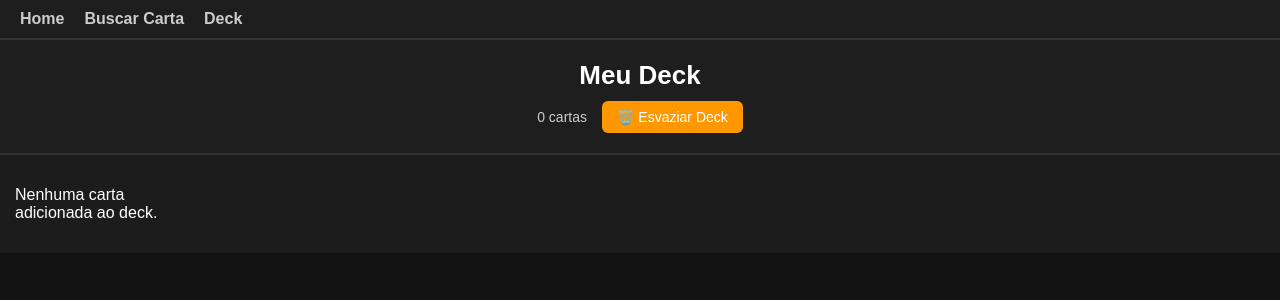
After one commit to GleisonPS/Imprimir_deck_YGO, a Django app: page /deck/ in a window 1280 px wide. The commit adds this page. Shown: the top 300 px of the page. Run offline with Django 5.2, Linux system fonts and the light colour scheme.

Commit message:
Adiciona a página do deck com a lógica de exibição e manipulação de cartas. Atualiza as rotas e links de navegação para incluir a nova página.

```diff
--- /dev/null
+++ b/PrepararD/static/css/deck.css
@@ -0,0 +1,132 @@
+/* ===== Reset ===== */
+body {
+  background-color: #121212;
+  font-family: Arial, sans-serif;
+  margin: 0;
+  padding: 0;
+  color: white;
+}
+
+/* ===== Navbar ===== */
+.navbar {
+  background: #1e1e1e;
+  padding: 10px 20px;
+  border-bottom: 2px solid #333;
+  position: sticky;
+  top: 0;
+  z-index: 1000;
+}
+
+.navbar ul {
+  list-style: none;
+  margin: 0;
+  padding: 0;
+  display: flex;
+  gap: 20px;
+}
+
+.navbar li {
+  display: inline;
+}
+
+.navbar a {
+  text-decoration: none;
+  color: #ccc;
+  font-weight: bold;
+  transition: color 0.2s;
+}
+
+.navbar a:hover {
+  color: #ffcc00;
+}
+
+.navbar a.ativo {
+  color: #ffcc00;
+  border-bottom: 2px solid #ffcc00;
+  padding-bottom: 2px;
+}
+
+/* ===== Cabeçalho ===== */
+.deck-header {
+  text-align: center;
+  padding: 20px;
+  background: #1e1e1e;
+  border-bottom: 2px solid #333;
+}
+
+.deck-header h1 {
+  margin: 0;
+  font-size: 26px;
+}
+
+.deck-info {
+  margin-top: 10px;
+  display: flex;
+  justify-content: center;
+  align-items: center;
+  gap: 15px;
+}
+
+#deck-count {
+  font-size: 14px;
+  color: #ccc;
+}
+
+/* ===== Botões ===== */
+.limpar-btn {
+  padding: 8px 15px;
+  font-size: 14px;
+  border: none;
+  border-radius: 6px;
+  background: #ff9800;
+  color: white;
+  cursor: pointer;
+  transition: background 0.2s;
+}
+
+.limpar-btn:hover {
+  background: #e67e00;
+}
+
+.remover-btn {
+  margin-top: 5px;
+  padding: 3px 8px;
+  font-size: 12px;
+  border: none;
+  border-radius: 5px;
+  background: #ff4d4d;
+  color: white;
+  cursor: pointer;
+  transition: background 0.2s;
+}
+
+.remover-btn:hover {
+  background: #cc0000;
+}
+
+/* ===== Grid de cartas ===== */
+.deck-grid {
+  display: grid;
+  grid-template-columns: repeat(auto-fill, minmax(140px, 1fr));
+  gap: 15px;
+  background-color: #1c1c1c;
+  padding: 15px;
+}
+
+.deck-card {
+  background: #2a2a2a;
+  border-radius: 8px;
+  padding: 5px;
+  text-align: center;
+  box-shadow: 0 0 8px rgba(255, 255, 255, 0.2);
+}
+
+.deck-card img {
+  width: 100%;
+  border-radius: 6px;
+  transition: transform 0.2s;
+}
+
+.deck-card img:hover {
+  transform: scale(1.05);
+}
--- /dev/null
+++ b/PrepararD/static/js/deck.js
@@ -0,0 +1,62 @@
+document.addEventListener("DOMContentLoaded", () => {
+  const container = document.getElementById("deck-container");
+  const limparBtn = document.getElementById("limpar-deck");
+  const deckCount = document.getElementById("deck-count");
+  let carrinho = JSON.parse(localStorage.getItem("cart-item")) || [];
+
+  function atualizarDeck() {
+    container.innerHTML = "";
+    let totalCartas = 0;
+
+    if (carrinho.length === 0) {
+      container.innerHTML = '<p style="color:white;">Nenhuma carta adicionada ao deck.</p>';
+      deckCount.textContent = "0 cartas";
+      return;
+    }
+
+    carrinho.forEach(carta => {
+      totalCartas += carta.quantidade;
+
+      for (let i = 0; i < carta.quantidade; i++) {
+        const div = document.createElement("div");
+        div.className = "deck-card";
+
+        div.innerHTML = `
+          <img src="${carta.imagem}" alt="${carta.nome}">
+          <p style="font-size:12px; text-align:center;">${carta.nome}</p>
+          <button class="remover-btn">Remover</button>
+        `;
+
+        div.querySelector(".remover-btn").addEventListener("click", () => {
+          removerCarta(carta.nome);
+        });
+
+        container.appendChild(div);
+      }
+    });
+
+    deckCount.textContent = `${totalCartas} carta${totalCartas > 1 ? "s" : ""}`;
+  }
+
+  function removerCarta(nome) {
+    let item = carrinho.find(c => c.nome === nome);
+    if (item) {
+      item.quantidade -= 1;
+      if (item.quantidade <= 0) {
+        carrinho = carrinho.filter(c => c.nome !== nome);
+      }
+      localStorage.setItem("cart-item", JSON.stringify(carrinho));
+      atualizarDeck();
+    }
+  }
+
+  limparBtn.addEventListener("click", () => {
+    if (confirm("Tem certeza que deseja esvaziar o deck inteiro?")) {
+      carrinho = [];
+      localStorage.setItem("cart-item", JSON.stringify(carrinho));
+      atualizarDeck();
+    }
+  });
+
+  atualizarDeck();
+});
--- a/PrepararD/templates/BuscaCards.html
+++ b/PrepararD/templates/BuscaCards.html
@@ -15,7 +15,7 @@
     <ul>
       <li><a href="{% url 'home' %}">Home</a></li>
       <li><a href="{% url 'BuscaCard' %}">Buscar Carta</a></li>
-      <li><a href="#">Deck</a></li>
+      <li><a href="{% url 'deck' %}">Deck</a></li>
       <li class="dropdown">
         <button class="dropbtn">Cartas 🂠</button>
         <div class="dropdown-content" id="lista-carrinho">
--- /dev/null
+++ b/PrepararD/templates/deck.html
@@ -0,0 +1,36 @@
+{% load static %}
+<!DOCTYPE html>
+<html lang="pt-br">
+<head>
+  <meta charset="UTF-8">
+  <title>Meu Deck</title>
+  <link rel="stylesheet" href="{% static 'css/deck.css' %}">
+</head>
+<body>
+
+  <!-- ===== Menu de Navegação ===== -->
+  <nav class="navbar">
+    <ul>
+       <li><a href="{% url 'home' %}">Home</a></li>
+      <li><a href="{% url 'BuscaCard' %}">Buscar Carta</a></li>
+      <li><a href="#">Deck</a></li>
+    </ul>
+  </nav>
+
+  <!-- ===== Cabeçalho ===== -->
+  <header class="deck-header">
+    <h1>Meu Deck</h1>
+    <div class="deck-info">
+      <span id="deck-count">0 cartas</span>
+      <button id="limpar-deck" class="limpar-btn">🗑️ Esvaziar Deck</button>
+    </div>
+  </header>
+
+  <!-- ===== Conteúdo Principal ===== -->
+  <main>
+    <div id="deck-container" class="deck-grid"></div>
+  </main>
+
+  <script src="{% static 'js/deck.js' %}"></script>
+</body>
+</html>
--- a/PrepararD/templates/resumo.html
+++ b/PrepararD/templates/resumo.html
@@ -16,7 +16,7 @@
     <ul>
       <li><a href="#">Home</a></li>
       <li><a href="{% url 'BuscaCard' %}">Buscar Carta</a></li>
-      <li><a href="#">Deck</a></li>
+      <li><a href="{% url 'deck' %}">Deck</a></li>
     </ul>
   </nav>
 
--- a/PrepararD/urls.py
+++ b/PrepararD/urls.py
@@ -6,4 +6,6 @@ urlpatterns = [
 
     path('BuscaCard/', BuscarCards, name='BuscaCard'),  # Página HTML
     path('api/carrinho/', receber_carrinho, name='receber_carrinho'),
+
+    path('deck/', deck, name='deck'),  # Página Deck
 ]
--- a/PrepararD/views.py
+++ b/PrepararD/views.py
@@ -6,21 +6,6 @@ from django.views.decorators.csrf import csrf_exempt  # importante!
 def pagina_usuarios(request):
     return render(request, 'home.html')
 
-# API para retornar os dados em JSON
-def listar_usuarios(request):
-    usuarios = [
-        {"id": 1, "nome": "Ana", "idade": 28},
-        {"id": 2, "nome": "João", "idade": 34},
-        {"id": 3, "nome": "Carlos", "idade": 22},
-        {"id":4, "nome": "Maria", "idade": 30},
-        {"id":5, "nome": "Pedro", "idade": 25},
-        {"id":6, "nome": "Lucas", "idade": 29},
-        {"id":7, "nome": "Fernanda", "idade": 31},
-        {"id":8, "nome": "Juliana", "idade": 27},
-        {"id":9, "nome": "Roberto", "idade": 35},
-        {"id":10, "ah": "Tatiane", "idade": 26}
-    ]
-    return JsonResponse({"dados": usuarios})
 
 def home(request):
     return render(request, 'resumo.html')
@@ -29,6 +14,8 @@ def home(request):
 def BuscarCards(request):
     return render(request, 'BuscaCards.html')
 
+def deck(request):
+    return render(request, 'deck.html')
 # views.py
 
 
```
